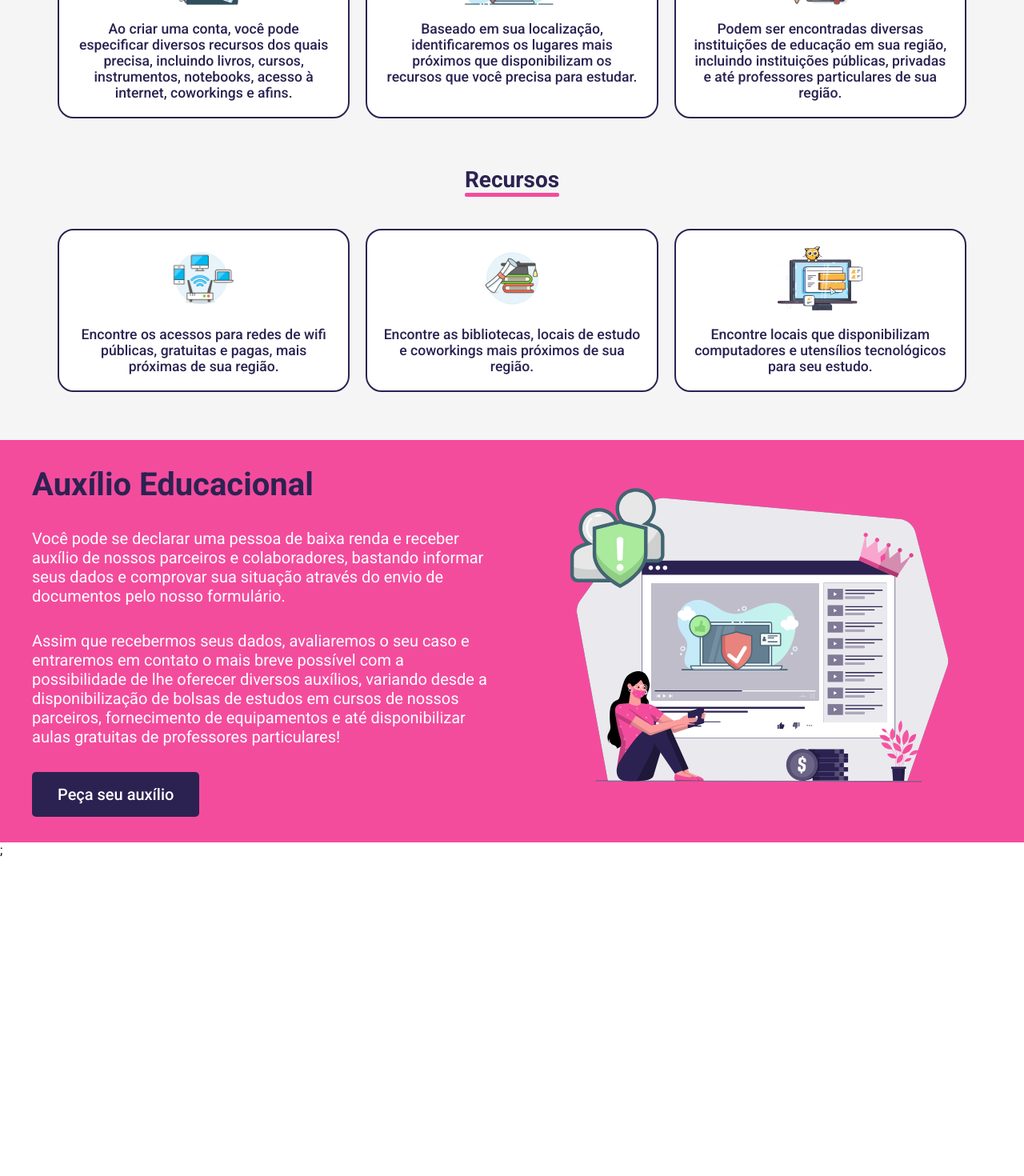
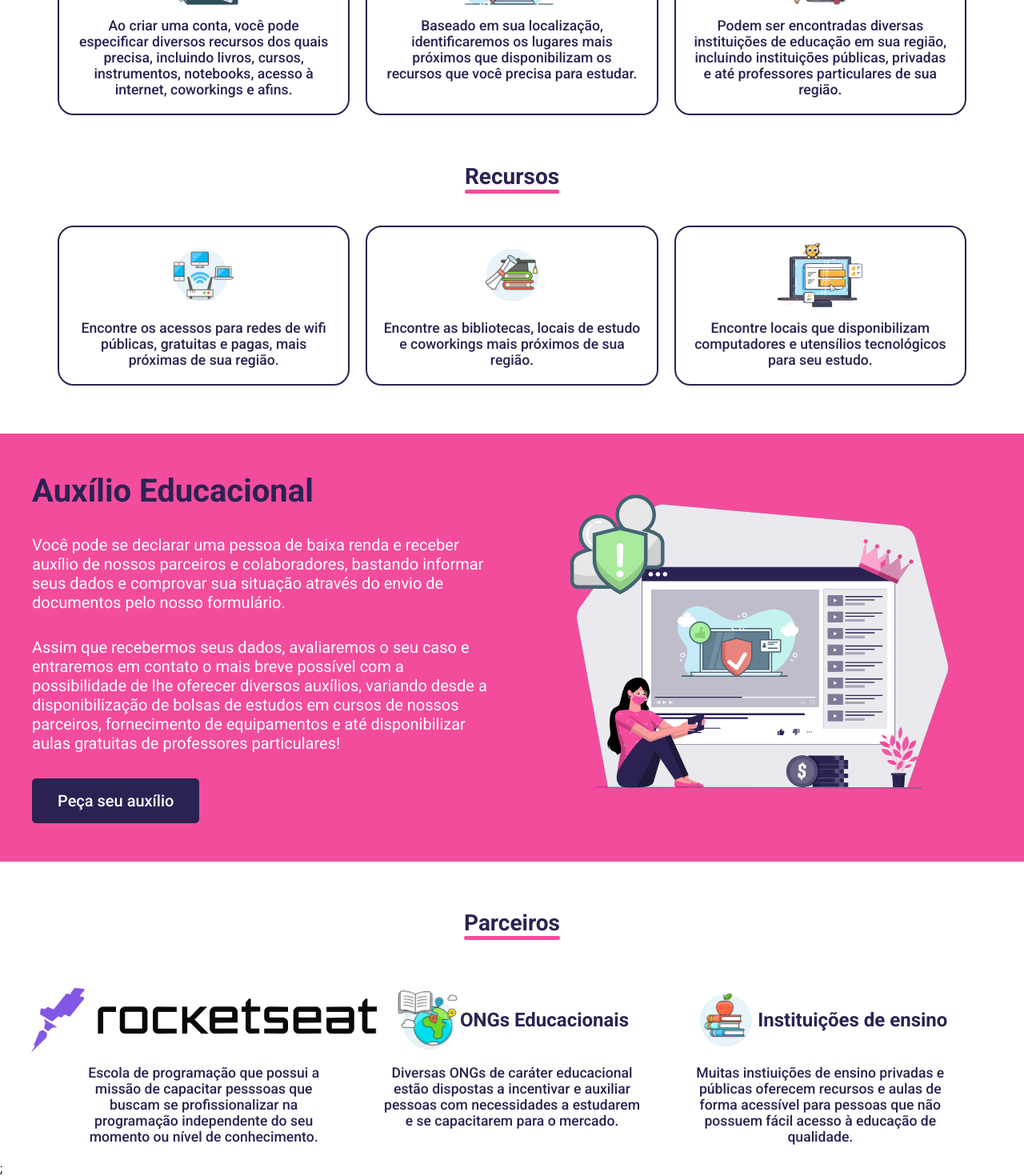
Before and after one commit to capelaum/recursos_edutech, a Next.js app: page / in a window 1280 px wide. Shown: the part 752-2222 px from the top of the page at 80% size. Before the commit the page ends 1824 px from the top, so only its background shows below. Built offline with nearby package versions, Linux system fonts and the light colour scheme.

Commit message:
feat: partners section

```diff
--- a/src/components/AidSection/styles.ts
+++ b/src/components/AidSection/styles.ts
@@ -7,7 +7,7 @@ export const Container = styled.section`
   justify-content: center;
 
   margin-top: 3.75rem;
-  padding: 2rem;
+  padding: 3rem 2rem;
 
   background-color: var(--color-secondary);
   color: #fff;
--- a/src/components/GridItem/index.tsx
+++ b/src/components/GridItem/index.tsx
@@ -6,13 +6,22 @@ interface GridItemProps {
   image: string;
   text: string;
   alt: string;
+  title?: string;
+  isPartner?: boolean;
 }
 
-export function GridItem({ image, text, alt }: GridItemProps) {
+export function GridItem({
+  image,
+  text,
+  alt,
+  title,
+  isPartner,
+}: GridItemProps) {
   return (
-    <Container>
+    <Container isPartner={isPartner}>
       <div className="info_image">
         <Image src={image} alt={alt} layout="fixed" height={80} />
+        <h2>{title}</h2>
       </div>
       <p>{text}</p>
     </Container>
--- a/src/components/GridItem/styles.ts
+++ b/src/components/GridItem/styles.ts
@@ -1,6 +1,10 @@
 import styled from "styled-components";
 
-export const Container = styled.div`
+interface ContainerProps {
+  isPartner?: boolean;
+}
+
+export const Container = styled.div<ContainerProps>`
   display: flex;
   flex-direction: column;
   align-items: center;
@@ -11,12 +15,15 @@ export const Container = styled.div`
   background-color: #fff;
 
   border-radius: 20px;
-  border: 2px solid var(--color-primary);
+  border: ${({ isPartner }) =>
+    isPartner ? "none" : "2px solid var(--color-primary)"};
 
   transition: all 0.3s;
 
   .info_image {
     padding-bottom: 1rem;
+    display: flex;
+    align-items: center;
   }
 
   p {
@@ -26,7 +33,9 @@ export const Container = styled.div`
   }
 
   &:hover {
-    background: var(--color-primary);
-    color: #fff;
+    background: ${({ isPartner }) =>
+      isPartner ? "none" : "var(--color-primary)"};
+
+    color: ${({ isPartner }) => (isPartner ? "var(--color-primary)" : "#fff")};
   }
 `;
--- a/src/components/GridSection/index.tsx
+++ b/src/components/GridSection/index.tsx
@@ -7,24 +7,28 @@ import { Container, GridContainer } from "./styles";
 
 interface GridSectionProps {
   sectionTitle: string;
-  data: Data[];
+  data?: Data[];
 }
 
 export function GridSection({ data, sectionTitle }: GridSectionProps) {
+  function renderData(data: Data[]) {
+    return data.map(({ image, text, alt, title, isPartner }, index) => (
+      <GridItem
+        key={`${alt}-${index}`}
+        image={image}
+        text={text}
+        alt={alt}
+        title={title}
+        isPartner={isPartner}
+      />
+    ));
+  }
+
   return (
     <Container>
       <SectionTitle title={sectionTitle} />
 
-      <GridContainer>
-        {data.map(({ image, text, alt }, index) => (
-          <GridItem
-            key={`${alt}-${index}`}
-            image={image}
-            text={text}
-            alt={alt}
-          />
-        ))}
-      </GridContainer>
+      <GridContainer>{data ? renderData(data) : null}</GridContainer>
     </Container>
   );
 }
--- /dev/null
+++ b/src/data/partners.ts
@@ -0,0 +1,28 @@
+import rocketseat_logo from "@public/partners/rocketseat_logo.svg";
+import ongs from "@public/partners/ongs.svg";
+import institutions from "@public/partners/institutions.svg";
+
+import { Data } from "types";
+
+export const partners: Data[] = [
+  {
+    image: rocketseat_logo,
+    text: "Escola de programação que possui a missão de capacitar pesssoas que buscam se  profissionalizar  na programação independente do seu momento ou nível de conhecimento.",
+    alt: "Recursos",
+    isPartner: true,
+  },
+  {
+    image: ongs,
+    title: "ONGs Educacionais",
+    text: "Diversas ONGs de caráter educacional estão dispostas a incentivar e auxiliar pessoas com necessidades a estudarem e se capacitarem para o mercado.",
+    alt: "Localização",
+    isPartner: true,
+  },
+  {
+    image: institutions,
+    title: "Instituições de ensino",
+    text: "Muitas instiuições de ensino privadas e públicas oferecem recursos e aulas de forma acessível para pessoas que não possuem fácil acesso à educação de qualidade.",
+    alt: "Educação",
+    isPartner: true,
+  },
+];
--- a/src/pages/index.tsx
+++ b/src/pages/index.tsx
@@ -11,6 +11,7 @@ import { AidSection } from "components/AidSection";
 
 import { informations } from "data/informations";
 import { resources } from "data/resources";
+import { partners } from "data/partners";
 
 import { Container } from "styles/home";
 
@@ -44,6 +45,7 @@ const Home: NextPage = () => {
         <GridSection data={resources} sectionTitle="Recursos" />
 
         <AidSection />
+        <GridSection data={partners} sectionTitle="Parceiros" />
       </Container>
     </>
   );
--- a/src/styles/home.ts
+++ b/src/styles/home.ts
@@ -4,7 +4,7 @@ export const Container = styled.main`
   width: 100%;
   overflow: hidden;
 
-  background-color: var(--color-background);
+  /* background-color: var(--color-background); */
 
   display: flex;
   flex-direction: column;
--- a/src/types.ts
+++ b/src/types.ts
@@ -1,5 +1,7 @@
 export type Data = {
   image: string;
+  title?: string;
   text: string;
   alt: string;
+  isPartner?: boolean;
 };
```
